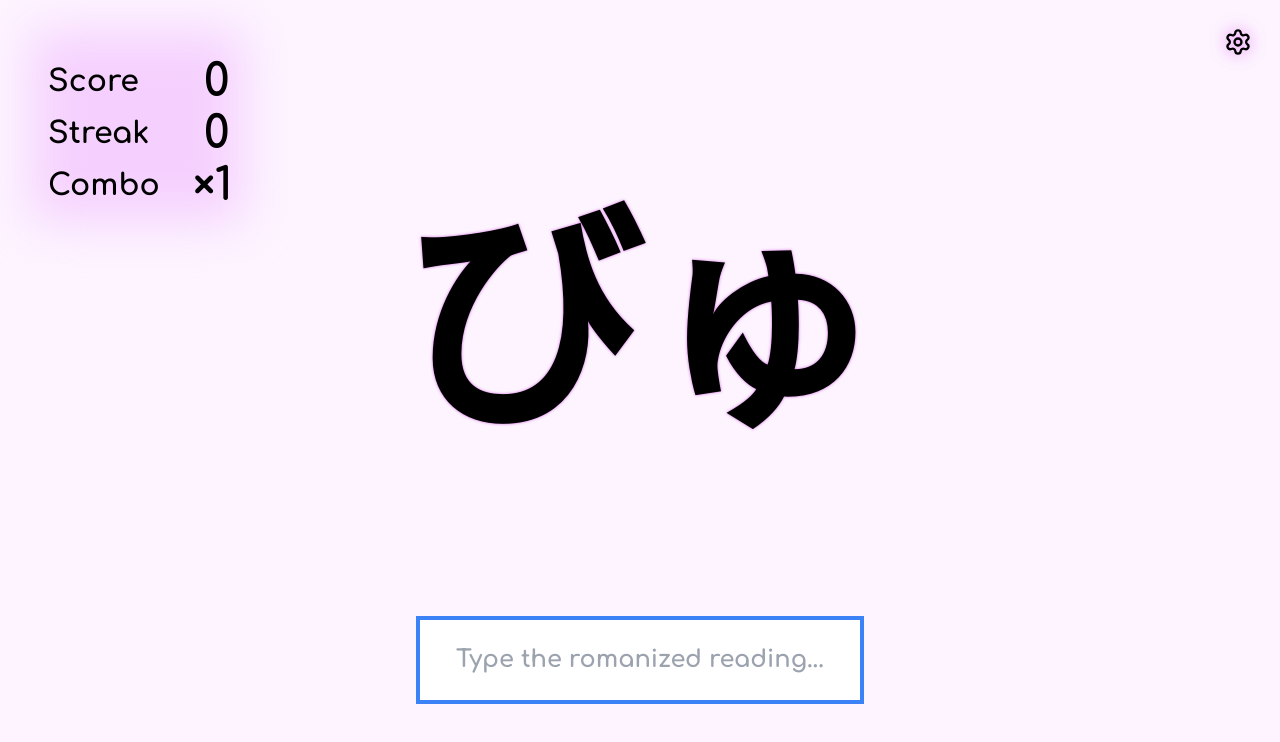
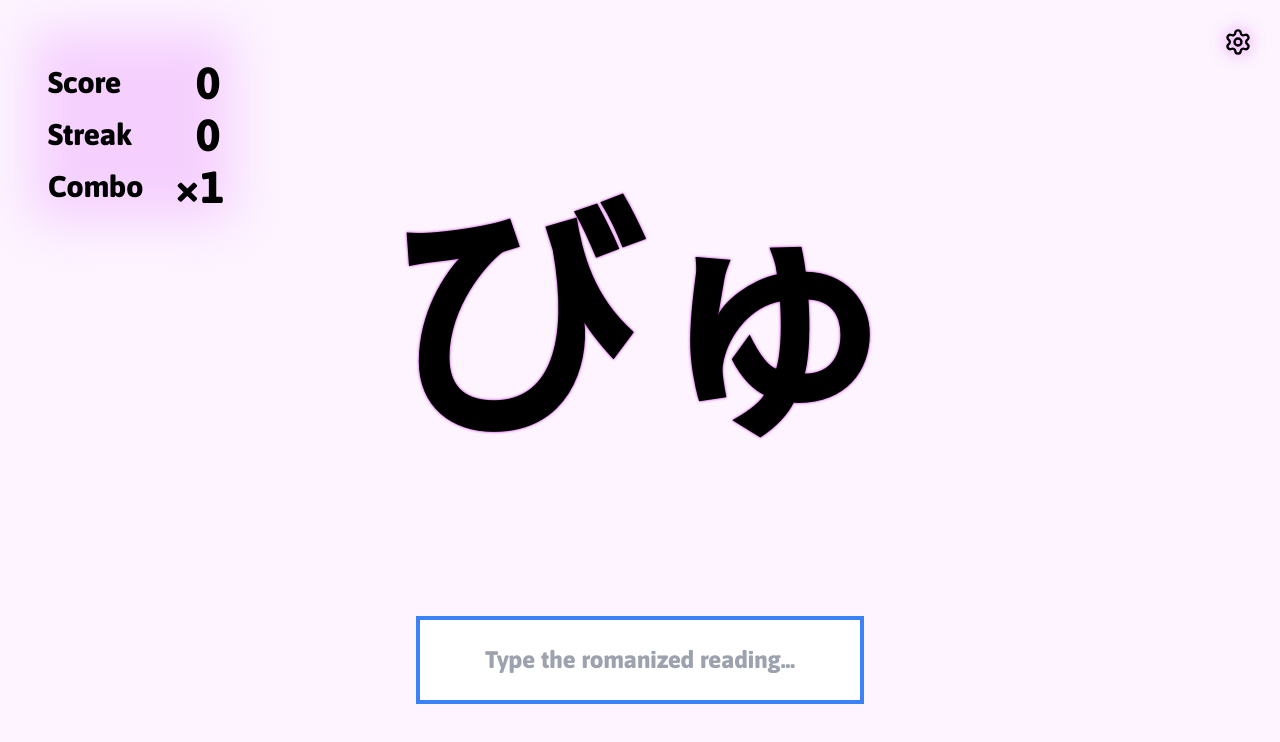
Before and after one commit to emily-li/rote-rush, a React (Vite) app: page / in a window 1280 px wide. Shown: the top 742 px of the page. Built offline with nearby package versions, Linux system fonts and the light colour scheme.

Commit message:
Update font to Asap

```diff
--- a/src/components/SimpleQuizMode.tsx
+++ b/src/components/SimpleQuizMode.tsx
@@ -52,7 +52,7 @@ const SimpleQuizMode = ({
         <div
           className="text-shadow relative z-10 font-kana"
           style={{
-            fontSize: 'clamp(8rem, 20vw, 15rem)',
+            fontSize: '20vw',
             fontWeight: 'bold',
           }}
         >
--- a/src/index.css
+++ b/src/index.css
@@ -1,5 +1,4 @@
-@import url("https://fonts.bunny.net/css2?family=Comfortaa:wght@300;400;500;600;700&display=swap");
-
+@import url(https://fonts.bunny.net/css?family=asap:800);
 @tailwind base;
 @tailwind components;
 @tailwind utilities;
--- a/tailwind.config.js
+++ b/tailwind.config.js
@@ -9,192 +9,11 @@ export default {
   theme: {
     extend: {
       fontFamily: {
-        sans: ['Comfortaa', 'cursive'], // Fun but elegant default font
-        kana: ['Noto Sans JP', 'sans-serif'], // Clear font for Japanese characters
-      },
-      gridTemplateColumns: {
-        15: 'repeat(15, minmax(0, 1fr))',
-        16: 'repeat(16, minmax(0, 1fr))',
-        20: 'repeat(20, minmax(0, 1fr))',
-        24: 'repeat(24, minmax(0, 1fr))',
-        25: 'repeat(25, minmax(0, 1fr))',
-        30: 'repeat(30, minmax(0, 1fr))',
-      },
-      keyframes: {
-        'score-pop': {
-          '0%': { transform: 'scale(1)' },
-          '50%': { transform: 'scale(1.2)' },
-          '100%': { transform: 'scale(1)' },
-        },
-        'streak-reset': {
-          '0%': {
-            transform: 'scale(1) rotate(0deg) translateY(0)',
-            filter: 'brightness(1)',
-            textShadow: '0 0 0px rgb(239 68 68 / 0)',
-          },
-          '25%': {
-            transform: 'scale(3) rotate(-8deg) translateY(-5px)',
-            filter: 'brightness(2)',
-            textShadow: '0 0 30px rgb(239 68 68 / 0.9)',
-            color: 'rgb(239 68 68)', // red-500
-          },
-          '40%': {
-            transform: 'scale(1.8) rotate(5deg)',
-            filter: 'brightness(1.8)',
-            textShadow: '0 0 30px rgb(239 68 68 / 1)',
-          },
-          '60%': {
-            transform: 'scale(2.2) rotate(-3deg)',
-            filter: 'brightness(2)',
-            color: 'rgb(239 68 68)',
-            textShadow: '0 0 25px rgb(239 68 68 / 0.9)',
-          },
-          '80%': {
-            transform: 'scale(1.5) rotate(2deg)',
-            filter: 'brightness(1.5)',
-            textShadow: '0 0 15px rgb(239 68 68 / 0.6)',
-          },
-          '100%': {
-            transform: 'scale(1) rotate(0deg)',
-            filter: 'brightness(1)',
-            textShadow: '0 0 0px rgb(239 68 68 / 0)',
-          },
-        },
-        'red-explosion': {
-          '0%': {
-            transform: 'scale(1) rotate(0deg) translateY(0)',
-            filter: 'brightness(1)',
-            textShadow: '0 0 0px rgb(239 68 68 / 0)',
-          },
-          '25%': {
-            transform: 'scale(3) rotate(-8deg) translateY(-5px)',
-            filter: 'brightness(2)',
-            textShadow: '0 0 30px rgb(239 68 68 / 0.9)',
-            color: 'rgb(239 68 68)', // red-500
-          },
-          '40%': {
-            transform: 'scale(1.8) rotate(5deg)',
-            filter: 'brightness(1.8)',
-            textShadow: '0 0 30px rgb(239 68 68 / 1)',
-          },
-          '60%': {
-            transform: 'scale(2.2) rotate(-3deg)',
-            filter: 'brightness(2)',
-            color: 'rgb(239 68 68)',
-            textShadow: '0 0 25px rgb(239 68 68 / 0.9)',
-          },
-          '80%': {
-            transform: 'scale(1.5) rotate(2deg)',
-            filter: 'brightness(1.5)',
-            textShadow: '0 0 15px rgb(239 68 68 / 0.6)',
-          },
-          '100%': {
-            transform: 'scale(1) rotate(0deg)',
-            filter: 'brightness(1)',
-            textShadow: '0 0 0px rgb(239 68 68 / 0)',
-          },
-        },
-        'combo-explosion': {
-          '0%': {
-            transform: 'scale(1) rotate(0deg) translateY(0)',
-            filter: 'brightness(1)',
-            textShadow: '0 0 2px rgba(192, 38, 211, 0.2)',
-          },
-          '25%': {
-            transform: 'scale(3) rotate(-8deg) translateY(-5px)',
-            filter: 'brightness(2)',
-            textShadow: '0 0 3px rgba(192, 38, 211, 0.7)', // DEFAULT
-            color: 'rgb(192 38 211)',
-          },
-          '40%': {
-            transform: 'scale(1.8) rotate(5deg)',
-            filter: 'brightness(1.8)',
-            textShadow: '0 0 3px rgba(192, 38, 211, 0.7)', // DEFAULT
-          },
-          '60%': {
-            transform: 'scale(2.2) rotate(-3deg)',
-            filter: 'brightness(2)',
-            color: 'rgb(192 38 211)',
-            textShadow: '0 0 3px rgba(192, 38, 211, 0.7)', // DEFAULT
-          },
-          '80%': {
-            transform: 'scale(1.5) rotate(2deg)',
-            filter: 'brightness(1.5)',
-            textShadow: '0 0 3px rgba(192, 38, 211, 0.7)', // DEFAULT
-          },
-          '100%': {
-            transform: 'scale(1) rotate(0deg)',
-            filter: 'brightness(1)',
-            textShadow: '0 0 2px rgba(192, 38, 211, 0.2)',
-          },
-        },
-        pulse: {
-          '0%': { transform: 'scale(1)', opacity: 0.9 },
-          '100%': { transform: 'scale(1.05)', opacity: 1 },
-        },
-        float: {
-          '0%': { transform: 'translateY(0px)' },
-          '50%': { transform: 'translateY(-20px)' },
-          '100%': { transform: 'translateY(0px)' },
-        },
-        shake: {
-          '0%, 100%': { transform: 'translateX(0)' },
-          '10%, 30%, 50%, 70%, 90%': { transform: 'translateX(-10px)' },
-          '20%, 40%, 60%, 80%': { transform: 'translateX(10px)' },
-        },
-        'bounce-subtle': {
-          '0%, 100%': { transform: 'translateY(0)' },
-          '50%': { transform: 'translateY(-15px)' },
-        },
-        'mega-explosion': {
-          '0%': {
-            transform: 'scale(1) rotate(0deg)',
-            filter: 'brightness(1) blur(0px)',
-            textShadow: '0 0 2px rgba(192, 38, 211, 0.2)',
-          },
-          '25%': {
-            transform: 'scale(5) rotate(-12deg)',
-            filter: 'brightness(3) blur(2px)',
-            textShadow: '0 0 3px rgba(192, 38, 211, 0.7)', // DEFAULT
-            color: 'rgb(192 38 211)',
-          },
-          '40%': {
-            transform: 'scale(3) rotate(8deg)',
-            filter: 'brightness(2.5) blur(1px)',
-            textShadow: '0 0 3px rgba(192, 38, 211, 0.7)', // DEFAULT
-          },
-          '60%': {
-            transform: 'scale(4) rotate(-5deg)',
-            filter: 'brightness(3) blur(2px)',
-            color: 'rgb(192 38 211)',
-            textShadow: '0 0 3px rgba(192, 38, 211, 0.7)', // DEFAULT
-          },
-          '80%': {
-            transform: 'scale(2.5) rotate(3deg)',
-            filter: 'brightness(2) blur(1px)',
-            textShadow: '0 0 3px rgba(192, 38, 211, 0.7)', // DEFAULT
-          },
-          '100%': {
-            transform: 'scale(1) rotate(0deg)',
-            filter: 'brightness(1) blur(0px)',
-            textShadow: '0 0 2px rgba(192, 38, 211, 0.2)',
-          },
-        },
-      },
-      animation: {
-        'score-pop': 'score-pop 0.3s ease-out',
-        'streak-reset': 'streak-reset 0.8s cubic-bezier(0.4, 0, 0.2, 1)',
-        'red-explosion': 'red-explosion 0.8s cubic-bezier(0.4, 0, 0.2, 1)',
-        'combo-explosion': 'combo-explosion 0.8s cubic-bezier(0.4, 0, 0.2, 1)',
-        pulse: 'pulse 2s infinite alternate ease-in-out',
-        float: 'float 6s infinite ease-in-out',
-        shake: 'shake 0.5s infinite',
-        'bounce-subtle': 'bounce-subtle 3s infinite ease-in-out',
-        'mega-explosion': 'mega-explosion 1.5s cubic-bezier(0.2, 0, 0.4, 1)',
+        sans: ['Asap', 'sans-serif'],
+        kana: ['Noto Sans JP', 'sans-serif'],
       },
       textShadow: {
-        sm: '0 0 2px rgba(192, 38, 211, 0.2)',
-        DEFAULT: '0 0 3px rgba(192, 38, 211, 0.7)',
+        DEFAULT: '0 0 3px rgba(192, 38, 211)',
       },
     },
   },
```
Also changed, not shown: 1 other file (tests, documents, lock files or other folders).
